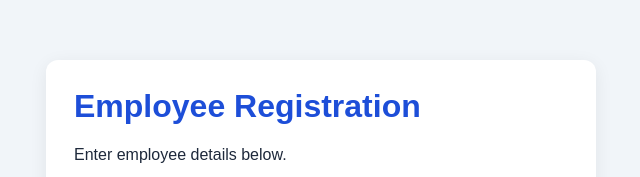
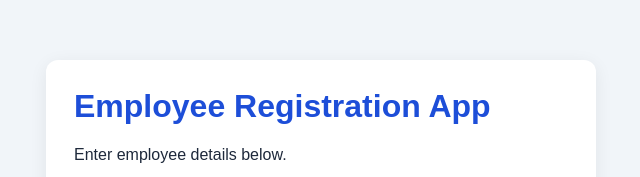
Before and after one commit to SableMayur/Employee_Registration_App, a plain HTML site: page index.html in a window 1280 px wide. Shown: the top 177 px of the page, without its empty margins (319-959 px from the left). Drawn offline with Linux system fonts and the light colour scheme.

Commit message:
updated the title name

```diff
--- a/index.html
+++ b/index.html
@@ -9,7 +9,7 @@
 </head>
 <body>
     <div class="container">
-        <h1>Employee Registration</h1>
+        <h1>Employee Registration App</h1>
         <p>Enter employee details below.</p>
 
         <form id="employeeForm">
```
